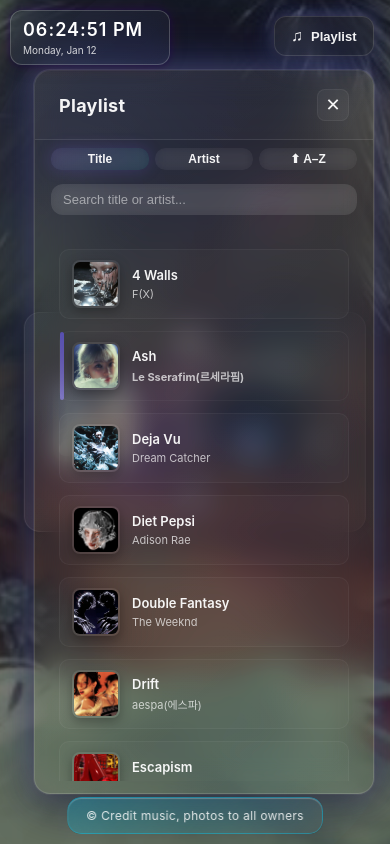
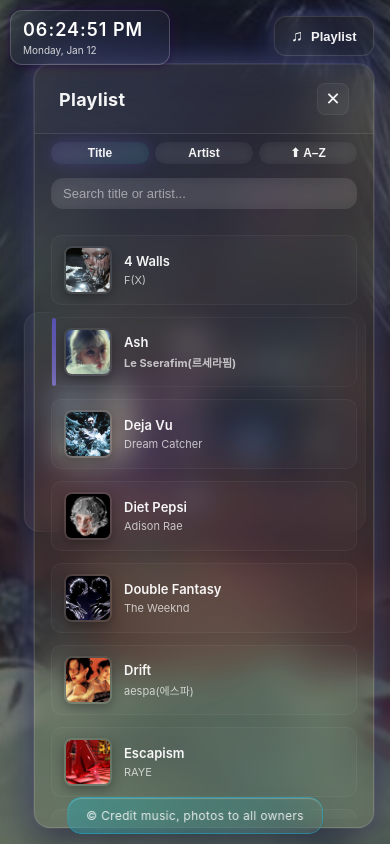
Before and after one commit to kanikarun/music_widget, a plain HTML site: page index.html in a window 390 px wide. Both pictures are taken after a click on the button "Toggle Playlist". Drawn offline with Linux system fonts and the light colour scheme.

Commit message:
responsive overlay

```diff
--- a/css/overlay.css
+++ b/css/overlay.css
@@ -282,13 +282,42 @@
 /* Mobile Adjustments           */
 /* =========================== */
 @media (max-width: 640px) {
-  .playlist-toggle-btn { top: 16px; right: 16px; padding: 10px 16px; font-size: 13px; }
+  .playlist-toggle-btn {
+    top: 16px;
+    right: 16px;
+    padding: 10px 16px;
+    font-size: 13px;
+  }
   .playlist-icon { font-size: 16px; }
-  .playlist-overlay { top: 70px; right: 16px; width: calc(100vw - 32px); max-width: 340px; }
+
+  /* Overlay adjustments */
+  .playlist-overlay {
+    top: 64px; /* slightly lower to fit smaller header */
+    right: 16px;
+    width: calc(100vw - 32px);
+    max-width: 340px;
+    max-height: calc(100vh - 80px); /* smaller height to fit phone screens */
+    overflow-y: auto; /* allow scrolling if needed */
+  }
+
+  /* Playlist tracks adjustments */
+  .playlist-tracks {
+    max-height: calc(100vh - 200px); /* reduce height to fit within overlay */
+    padding: 8px;
+  }
+
+  /* Item adjustments */
   .playlist-item-cover { width: 48px; height: 48px; }
   .playlist-item-title { font-size: 13px; }
   .playlist-item-artist { font-size: 11px; }
-  .playlist-search { width: calc(100% - 32px); margin: 6px 16px 10px 16px; padding: 8px 12px; font-size: 13px; }
+
+  /* Search & sort adjustments */
+  .playlist-search {
+    width: calc(100% - 32px);
+    margin: 6px 16px 10px 16px;
+    padding: 8px 12px;
+    font-size: 13px;
+  }
   .playlist-sort { padding: 8px 16px; gap: 6px; }
   .sort-btn { padding: 4px 10px; font-size: 12px; }
 }
```
Also changed, not shown: assets/images/wheniamwithyou.jpg.
